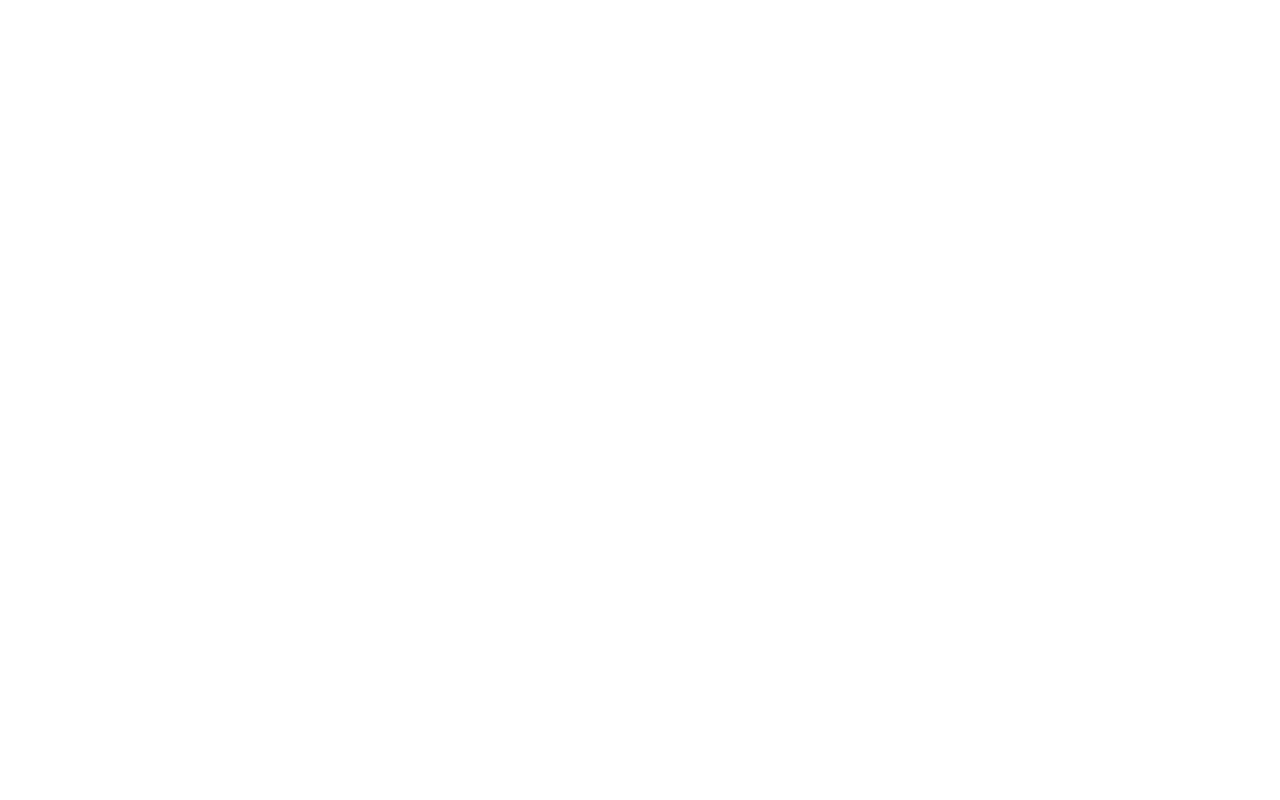
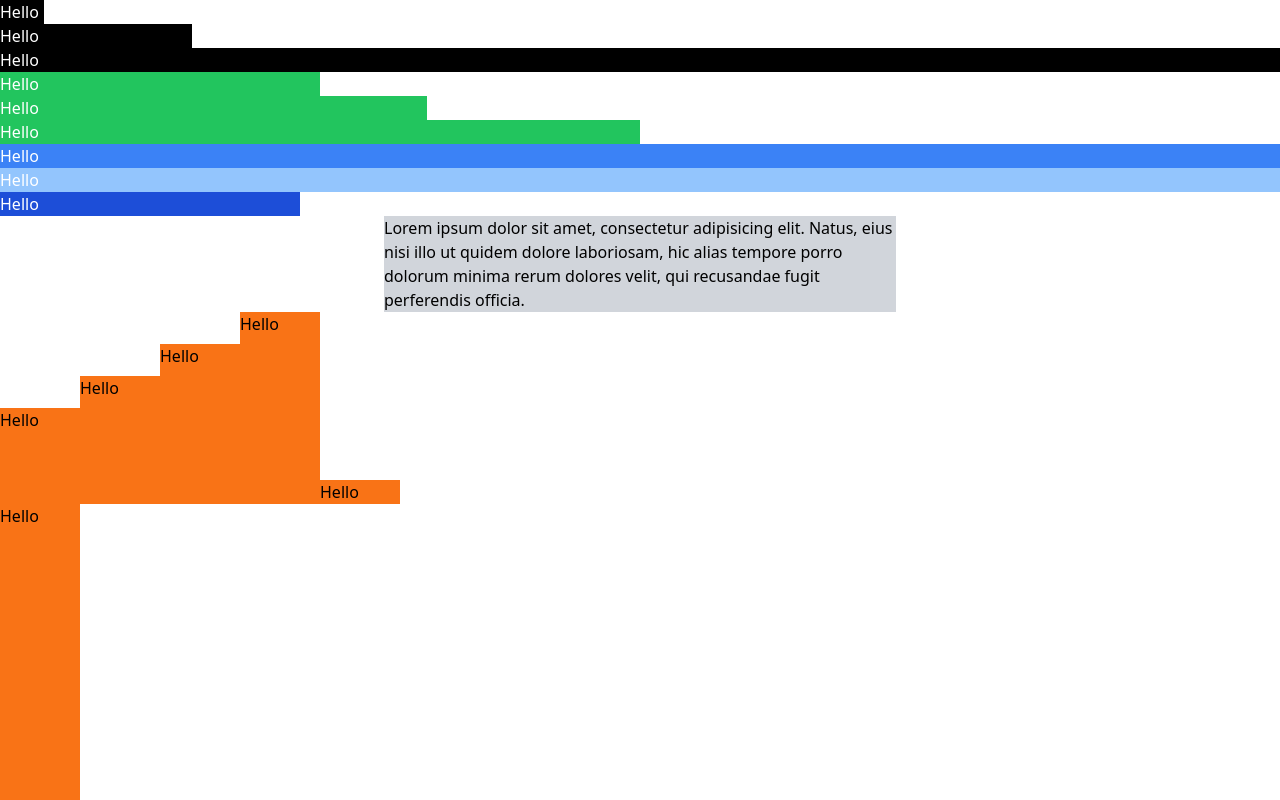
Before and after one commit to KeithJapitana/tailwind-fundamentals, a plain HTML site: page 05-sizing/index.html in a window 1280 px wide. Shown: the top 800 px of the page. Drawn offline with nearby package versions, Linux system fonts and the light colour scheme.

Commit message:
Width & height.

```diff
--- a/05-sizing/index.html
+++ b/05-sizing/index.html
@@ -9,24 +9,43 @@
   </head>
   <body>
     <!-- Width -->
+    <div class="bg-black text-white w-11">Hello</div>
+    <div class="bg-black text-white w-48">Hello</div>
+    <div class="bg-black text-white w-90">Hello</div>
 
     <!-- Percentages -->
+    <div class="bg-green-500 text-white w-1/4">Hello</div>
+    <div class="bg-green-500 text-white w-1/3">Hello</div>
+    <div class="bg-green-500 text-white w-1/2">Hello</div>
 
     <!-- Width of the viewport -->
+    <div class="bg-blue-500 text-white w-screen">Hello</div>
 
     <!-- 100% of container -->
-
+    <div class="bg-blue-300 text-white w-full">Hello</div>
     <!-- min/max content -->
 
     <!-- Arbitrary width -->
-
+    <div class="bg-blue-700 text-white w-[300px]">Hello</div>
     <!-- Max Width -->
+    <div class="bg-gray-300 max-w-lg mx-auto">
+      Lorem ipsum dolor sit amet, consectetur adipisicing elit. Natus, eius nisi
+      illo ut quidem dolore laboriosam, hic alias tempore porro dolorum minima
+      rerum dolores velit, qui recusandae fugit perferendis officia.
+    </div>
 
     <!-- Height (Most of the same options as widths) -->
-
+    <div class="flex items-end">
+      <div class="bg-orange-500 w-20 h-24">Hello</div>
+      <div class="bg-orange-500 w-20 h-32">Hello</div>
+      <div class="bg-orange-500 w-20 h-40">Hello</div>
+      <div class="bg-orange-500 w-20 h-48">Hello</div>
+      <div class="bg-orange-500 w-20">Hello</div>
+    </div>
     <!-- Min Height -->
 
     <!-- Max Height -->
+    <div class="bg-orange-500 w-20 h-screen">Hello</div>
 
     <!-- Full screen height -->
   </body>
```
